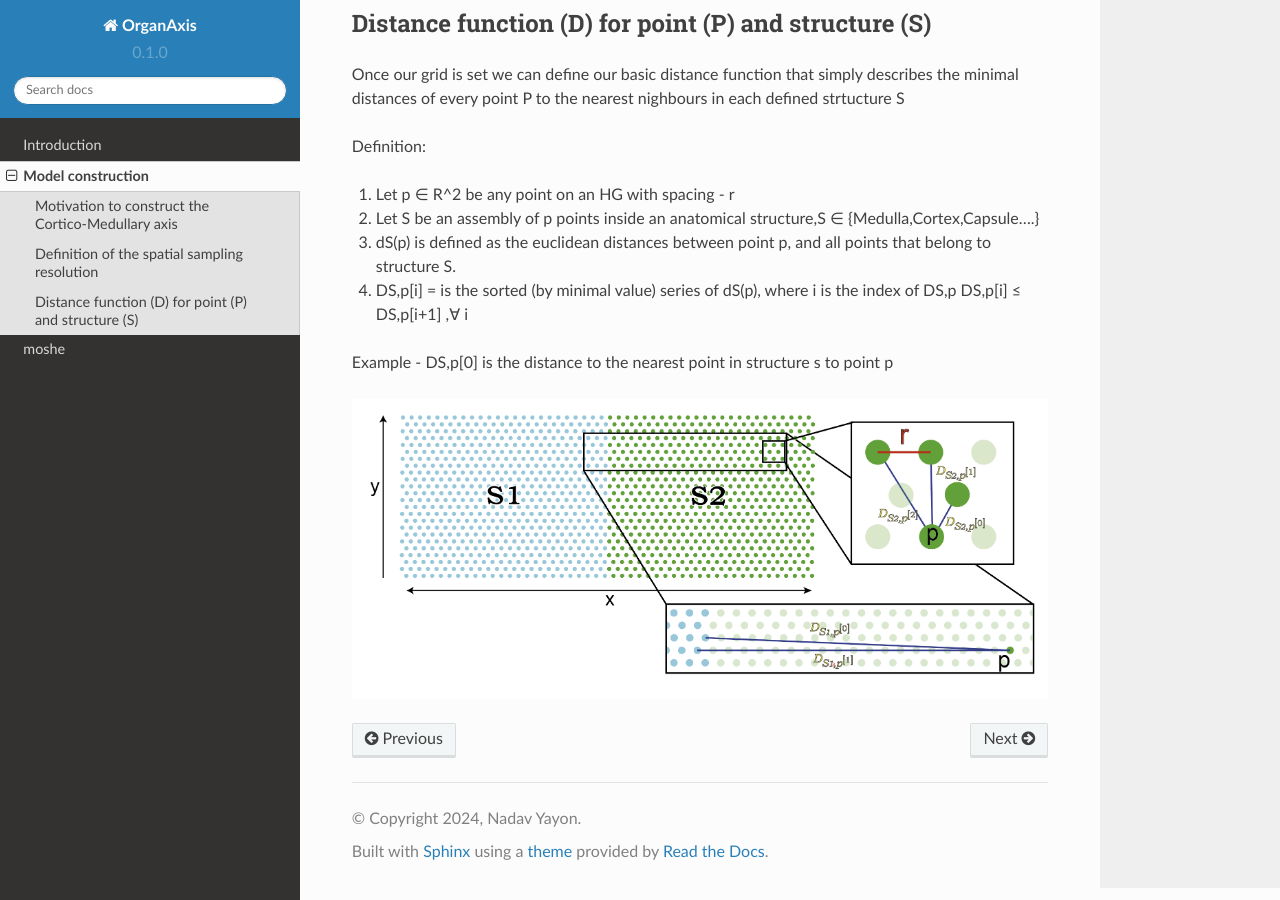
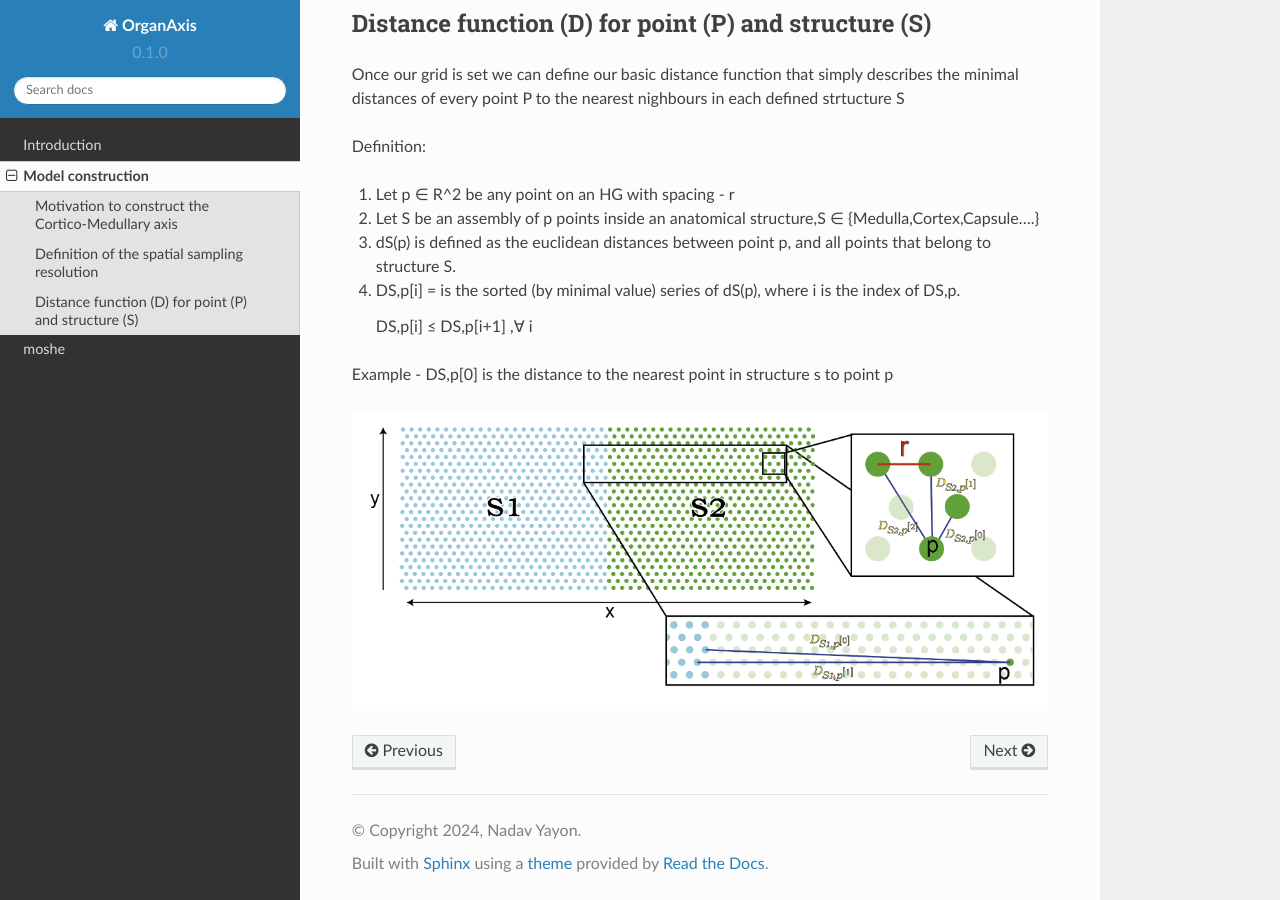
Before and after one commit to nadavyayon/organ_axis_tutorial, a Sphinx documentation site: the page built from docs/source/model.rst, in a window 1280 px wide and 900 px high, scrolled down 814 px. Built offline with Sphinx 7.4.7 and the Read the Docs theme 2.0.0, drawn with Linux system fonts in a browser that asks for light colours.

```diff
--- a/docs/source/model.rst
+++ b/docs/source/model.rst
@@ -25,7 +25,8 @@ Definition:
 
 3) dS(p) is defined as the euclidean distances between point p, and all points that belong to structure S.
 
-4) DS,p[i] = is the sorted (by minimal value) series of dS(p), where i is the index of DS,p
+4) DS,p[i] = is the sorted (by minimal value) series of dS(p), where i is the index of DS,p.
+
    DS,p[i] ≤ DS,p[i+1]  ,∀ i
 
 Example - DS,p[0] is the distance to the nearest point in structure s to point p
```
